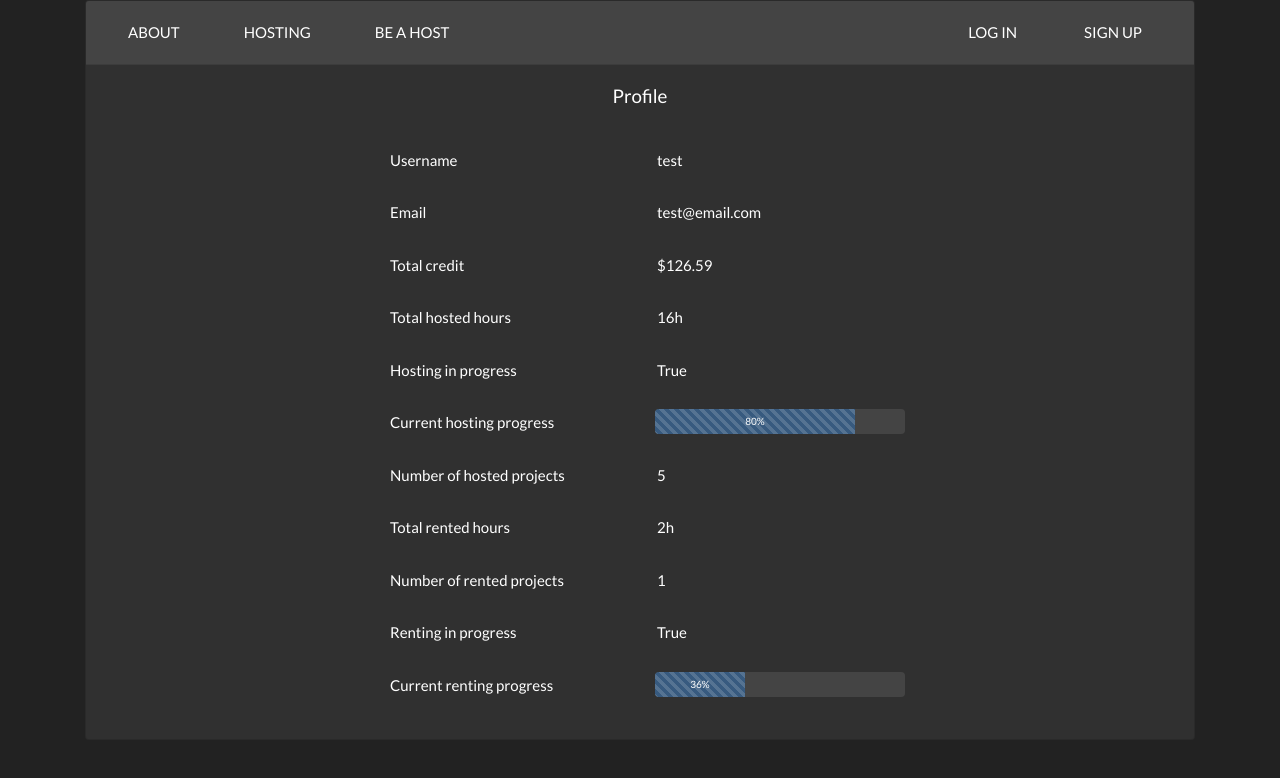
After one commit to kyranpottle/TheHive, a Flask app: page /profile in a window 1280 px wide. The commit adds this page. Shown: the top 778 px of the page. Run offline with Flask 2, Linux system fonts and the light colour scheme; some libraries are stand-ins or nearby versions.

Commit message:
Add profile page

```diff
--- a/webapp/app/routes.py
+++ b/webapp/app/routes.py
@@ -31,4 +31,10 @@ def signupPage():
 
 @app.route('/editor')
 def editorPage():
+    user = request.cookies.get('username')
     return render_template('editor.html', user=user)
+
+@app.route('/profile')
+def profilePage():
+    user = request.cookies.get('username')
+    return render_template('profile.html', user=user)
--- a/webapp/app/static/main.js
+++ b/webapp/app/static/main.js
@@ -1,9 +1,9 @@
 'use strict';
 
-document.body.addEventListener('DOMContentLoaded', init);
+window.addEventListener('DOMContentLoaded', init);
 
 function init() {
-
+    document.getElementById('loginForm').addEventListener('submit', handleLogin);
 }
 
 function getLoginFormInfo() {
@@ -28,4 +28,6 @@ function handleLogin() {
             alert(error.responseText);
         }
     });
+
+    return false;
 }
--- a/webapp/app/static/styles.css
+++ b/webapp/app/static/styles.css
@@ -54,3 +54,35 @@
 .card-body > .btn {
     margin-bottom: 20px;
 }
+
+#loginForm {
+    max-width: 300px;
+    margin: auto;
+}
+
+#loginForm > button {
+    width: 100%;
+}
+
+#profileForm {
+    max-width: 500px;
+    margin: auto;
+    text-align: left;
+}
+
+.progress {
+    position: relative;
+    top: 5px;
+    width: 250px;
+    height: 25px;
+}
+
+#profileForm > button {
+    position: relative;
+    right: -15px;
+    float: right;
+}
+
+form {
+    margin-bottom: 25px;
+}
--- a/webapp/app/templates/common/layout.html
+++ b/webapp/app/templates/common/layout.html
@@ -47,11 +47,10 @@
 
     <!-- Custom -->
     <link rel="stylesheet" href="{{ url_for('static',filename='styles.css') }}">
+    <script src="{{url_for('static', filename='main.js')}}"></script>
 </head>
 
 <body>
-    <script src="{{url_for('static', filename='main.js')}}"></script>
-
     <div class="container">
         <div class="card text-center">
             <div class="card-header">
--- a/webapp/app/templates/common/navigation.html
+++ b/webapp/app/templates/common/navigation.html
@@ -17,23 +17,28 @@
     {% endfor %}
 
     <div class="navigation-right">
+        {% if user == None %}
             <li class="nav-item">
-            {% if user == None %}
                 <a class="nav-link {% if active_page == 'login' %} active {% endif %}" href="/login">
                     LOG IN
                 </a>
-            {% else %}
-            <a class="nav-link" href="/profile">
-            {{ user }}
-            </a>
-            {% endif %}
             </li>
-        {% if user == None %}
             <li class="nav-item">
                 <a class="nav-link {% if active_page == 'signup' %} active {% endif %}" href="/signup">
                     SIGN UP
                 </a>
             </li>
+        {% else %}
+            <li class="nav-item">
+                <a class="nav-link {% if active_page == 'profile' %} active {% endif %}" href="/profile">
+                    {{ user|upper }}
+                </a>
+            </li>
+            <li class="nav-item">
+                <a class="nav-link" href="#">
+                    LOG OUT
+                </a>
+            </li>
         {% endif %}
     <div>
 </ul>
--- /dev/null
+++ b/webapp/app/templates/profile.html
@@ -0,0 +1,64 @@
+{% extends 'common/layout.html' %}
+{% set active_page = "profile" %}
+{% set user_data = [
+    ('Username', 'test'),
+    ('Email', 'test@email.com'),
+    ('Total credit', '$126.59'),
+    ('Total hosted hours', '16h'),
+    ('Hosting in progress', 'True'),
+    ('Number of hosted projects', '5'),
+    ('Total rented hours', '2h'),
+    ('Number of rented projects', '1'),
+    ('Renting in progress', 'True')
+] -%}
+{% block page_content %}
+    <h5 class="card-title">Profile</h5>
+    <br />
+    <form id="profileForm">
+        {% for key, value in user_data %}
+            <div class="form-group row">
+                <label for="staticEmail" class="col-sm col-form-label">{{ key|e }}</label>
+                <div class="col-sm">
+                    <input
+                        type="text"
+                        readonly
+                        class="form-control-plaintext"
+                        value="{{ value|e }}"
+                    >
+                </div>
+            </div>
+
+            {% if key == 'Hosting in progress' %}
+                <div class="form-group row">
+                    <label for="staticEmail" class="col-sm col-form-label">Current hosting progress</label>
+                    <div class="progress">
+                        <div
+                            class="progress-bar progress-bar-striped progress-bar-animated"
+                            role="progressbar"
+                            style="width: 80%;"
+                            aria-valuenow="80"
+                            aria-valuemin="0"
+                            aria-valuemax="100"
+                        >80%</div>
+                    </div>
+                </div>
+            {% endif %}
+
+            {% if key == 'Renting in progress' %}
+                <div class="form-group row">
+                    <label for="staticEmail" class="col-sm col-form-label">Current renting progress</label>
+                    <div class="progress">
+                        <div
+                            class="progress-bar progress-bar-striped progress-bar-animated"
+                            role="progressbar"
+                            style="width: 36%;"
+                            aria-valuenow="36"
+                            aria-valuemin="0"
+                            aria-valuemax="100"
+                        >36%</div>
+                    </div>
+                </div>
+            {% endif %}
+        {% endfor %}
+    </form>
+{% endblock %}
```
Also changed, not shown: webapp/app/templates/login.html (+18 -7 lines). Lines whose indentation alone changed are shown as unchanged.
